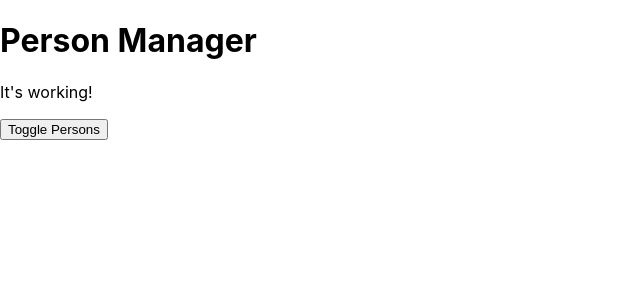
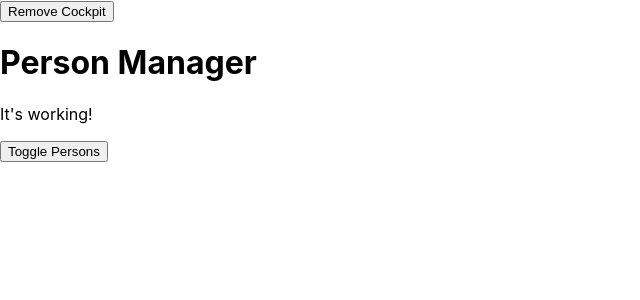
Before and after one commit to bangarangler/react-udemy, a React app: page / in a window 1280 px wide. Shown: the top 300 px of the page, without its empty margins (0-640 px from the left). Built offline with nearby package versions, Linux system fonts and the light colour scheme.

Commit message:
Lifecycle Methods and Hook useEffect abstract examples

```diff
--- a/src/components/Cockpit/Cockpit.js
+++ b/src/components/Cockpit/Cockpit.js
@@ -1,8 +1,26 @@
-import React from "react";
+import React, { useEffect } from "react";
 
 import classes from "./Cockpit.css";
 
 const Cockpit = props => {
+  useEffect(() => {
+    console.log("[Cockpit.js] useEffect");
+    // Http request...
+    setTimeout(() => {
+      alert("Saved data to cloud!");
+    }, 1000);
+    return () => {
+      console.log("[Cockpit.js] cleanup work in useEffect");
+    };
+  }, []);
+
+  useEffect(() => {
+    console.log("[Cockpit.js] 2nd useEffect");
+    return () => {
+      console.log("[Cockpit.js] cleanup work in 2nd useEffect");
+    };
+  });
+
   const assignedClasses = [];
   let btnClass = "";
   if (props.showPersons) {
--- a/src/components/Persons/Persons.js
+++ b/src/components/Persons/Persons.js
@@ -30,6 +30,10 @@
     console.log(snapshot);
   }
 
+  componentWillUnmount() {
+    console.log("[Persons.js] componentWillUnmount");
+  }
+
   render() {
     console.log("[Persons.js] rendering...");
     return this.props.persons.map((person, index) => {
--- a/src/containers/App.js
+++ b/src/containers/App.js
@@ -17,7 +17,8 @@
       { id: "qwert", name: "Manu", age: 29 }
     ],
     otherState: "some other value",
-    showPersons: false
+    showPersons: false,
+    showCockpit: true
   };
 
   static getDerivedStateFromProps(props, state) {
@@ -36,6 +37,7 @@
 
   shouldComponentUpdate(nextProps, nextState) {
     console.log("[App.js] shouldComponentUpdate");
+    return true;
   }
 
   componentDidUpdate() {
@@ -89,12 +91,21 @@
 
     return (
       <div className={classes.App}>
+        <button
+          onClick={() => {
+            this.setState({ showCockpit: false });
+          }}
+        >
+          Remove Cockpit
+        </button>
+        {this.state.showCockpit ? (
           <Cockpit
             title={this.props.appTitle}
             showPersons={this.state.showPersons}
             persons={this.state.persons}
             clicked={this.togglePersonsHandler}
           />
+        ) : null}
         {persons}
       </div>
     );
```
Lines whose indentation alone changed are shown as unchanged.
